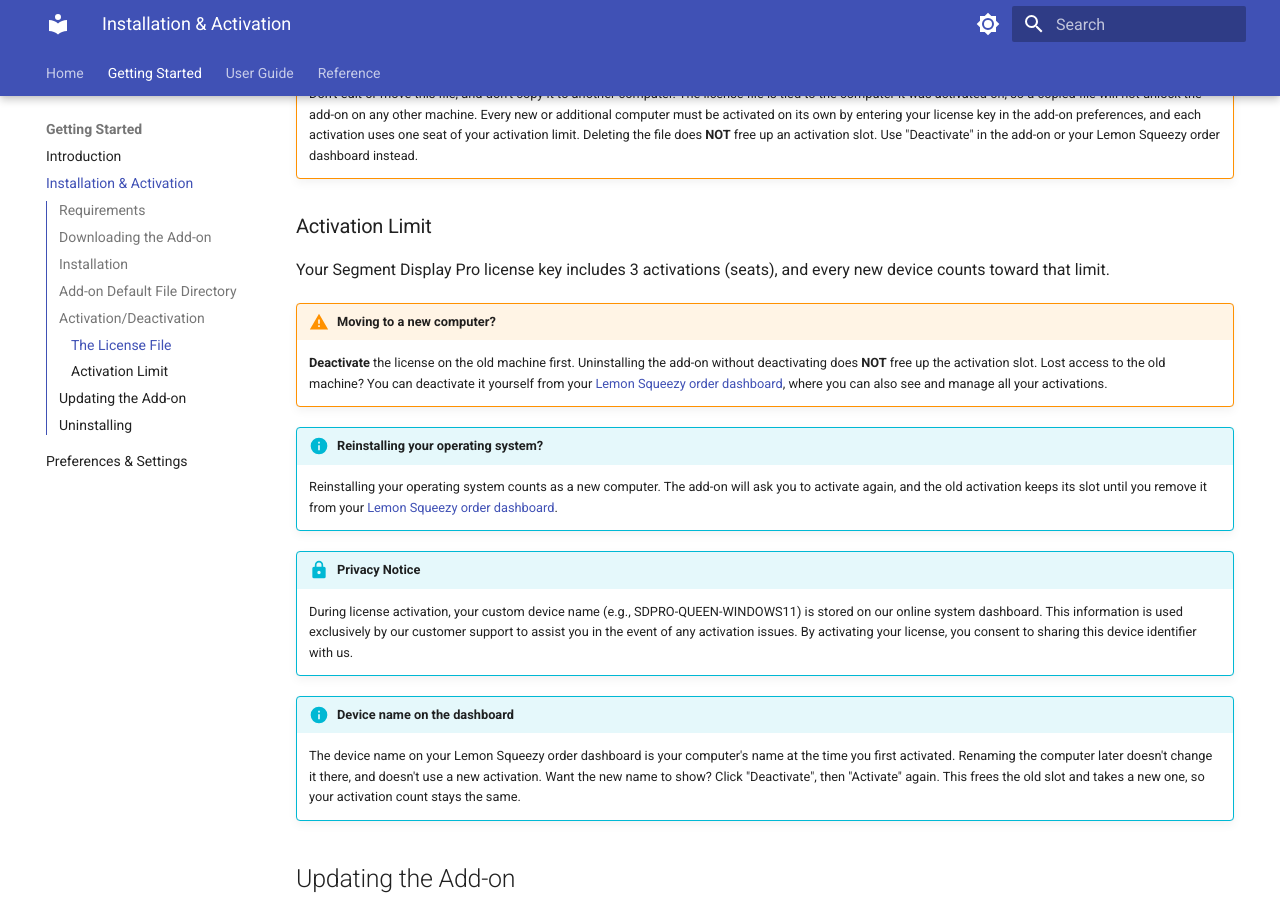
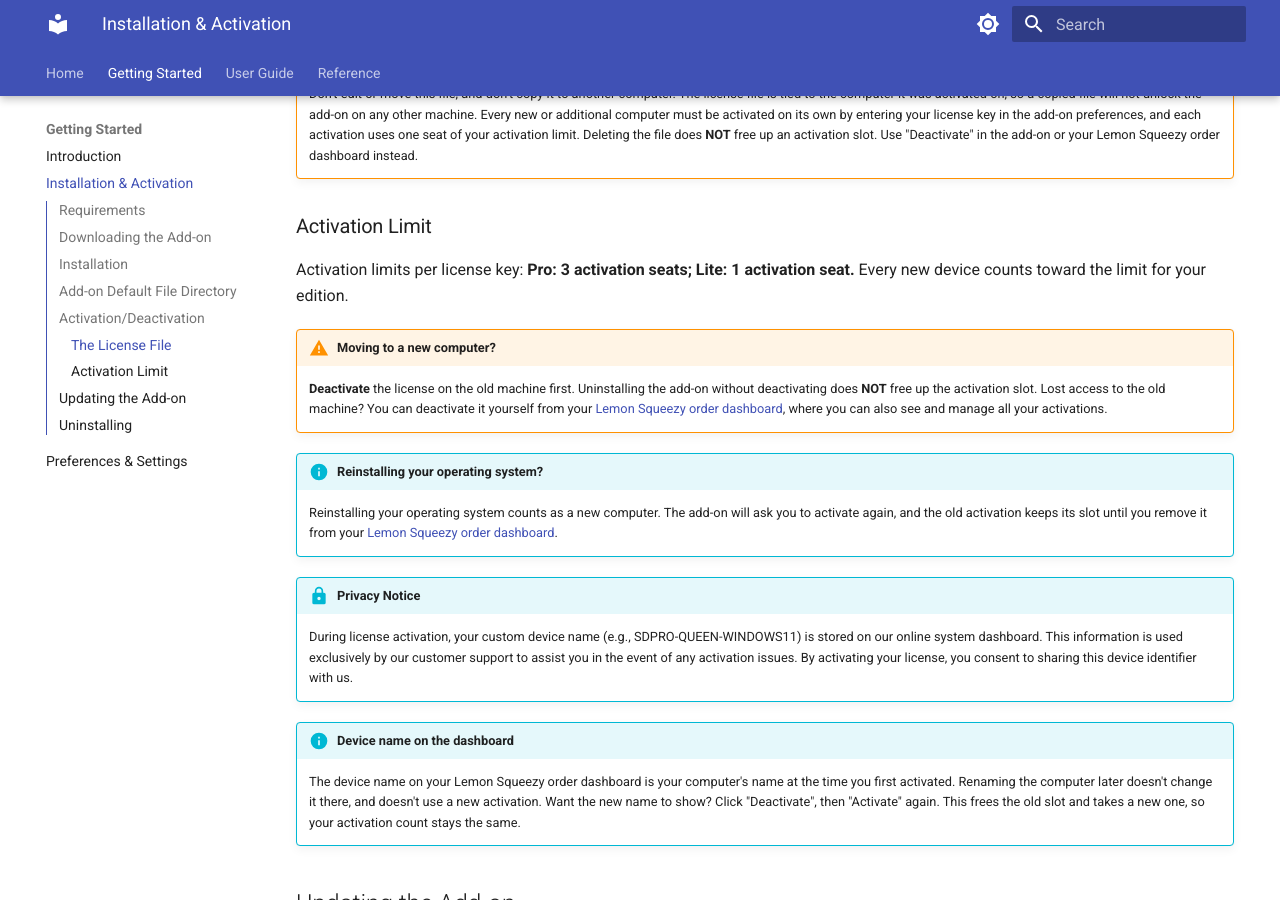
Before and after one commit to ahmetmaya-orion/segment-display-pro-docs, an MkDocs documentation site: the page built from docs/installation.md, in a window 1280 px wide and 900 px high, scrolled down 3488 px. Built offline with MkDocs 1.6.1 and Material for MkDocs 9.7.7, drawn with Linux system fonts in a browser that asks for light colours.

Commit message:
docs: clarify Pro 3 and Lite 1 activation seats across licensing pages

```diff
--- a/docs/installation.md
+++ b/docs/installation.md
@@ -101,7 +101,7 @@
 
 ### Activation Limit
 
-Your Segment Display Pro license key includes 3 activations (seats), and every new device counts toward that limit.
+Activation limits per license key: **Pro: 3 activation seats; Lite: 1 activation seat.** Every new device counts toward the limit for your edition.
 
 !!! warning "Moving to a new computer?"
     **Deactivate** the license on the old machine first. Uninstalling the add-on without deactivating does **NOT** free up the activation slot. Lost access to the old machine? You can deactivate it yourself from your <a href="https://app.lemonsqueezy.com/my-orders" target="_blank" rel="noopener">Lemon Squeezy order dashboard</a>, where you can also see and manage all your activations.
```
Also changed, not shown: docs/edition_features.md (+1 -1 lines), docs/prefs_and_settings.md (+1 -1 lines), docs/troubleshooting.md (+2 -0 lines).
